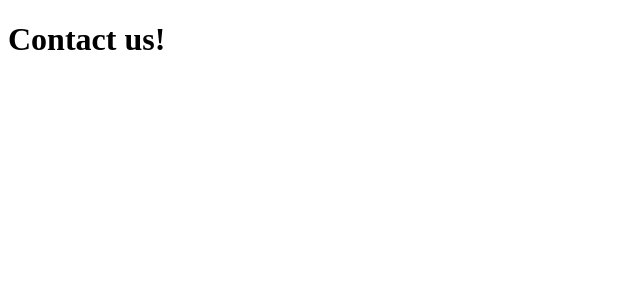
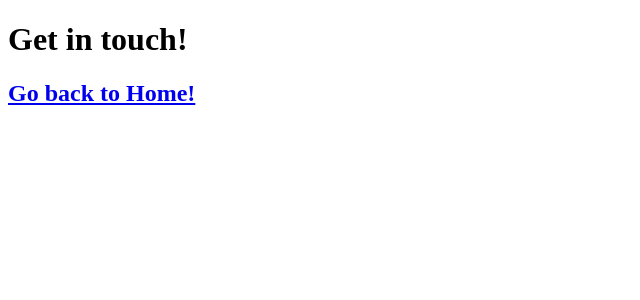
Before and after one commit to chantrex/movers, a Next.js app: page /contact in a window 1280 px wide. Shown: the top 300 px of the page, without its empty margins (0-640 px from the left). Built offline with nearby package versions, Linux system fonts and the light colour scheme.

Commit message:
Redirections between home and contact pages are working ok

```diff
--- a/pages/contact/index.js
+++ b/pages/contact/index.js
@@ -1,3 +1,14 @@
+import Link from "next/link"
+
 export default function ContactUs() {
-  return <h1>Contact us!</h1>
+  return (
+    <>
+      <h1>Get in touch!</h1>
+      <h2>
+        <Link href="/">
+          Go back to Home!
+        </Link>
+      </h2>
+    </>
+  );
 }
--- a/pages/index.js
+++ b/pages/index.js
@@ -1,4 +1,5 @@
 import Head from 'next/head'
+import Link from 'next/link'
 
 export default function Home() {
   return (
@@ -10,7 +11,10 @@ export default function Home() {
 
       <main>
         <h1 className="title">
-          Learn <a href="https://nextjs.org">Next.js!</a>
+          Read{' '}
+          <Link href="/contact">
+            <a>This page</a>
+          </Link>
         </h1>
 
         <p className="description">
```
